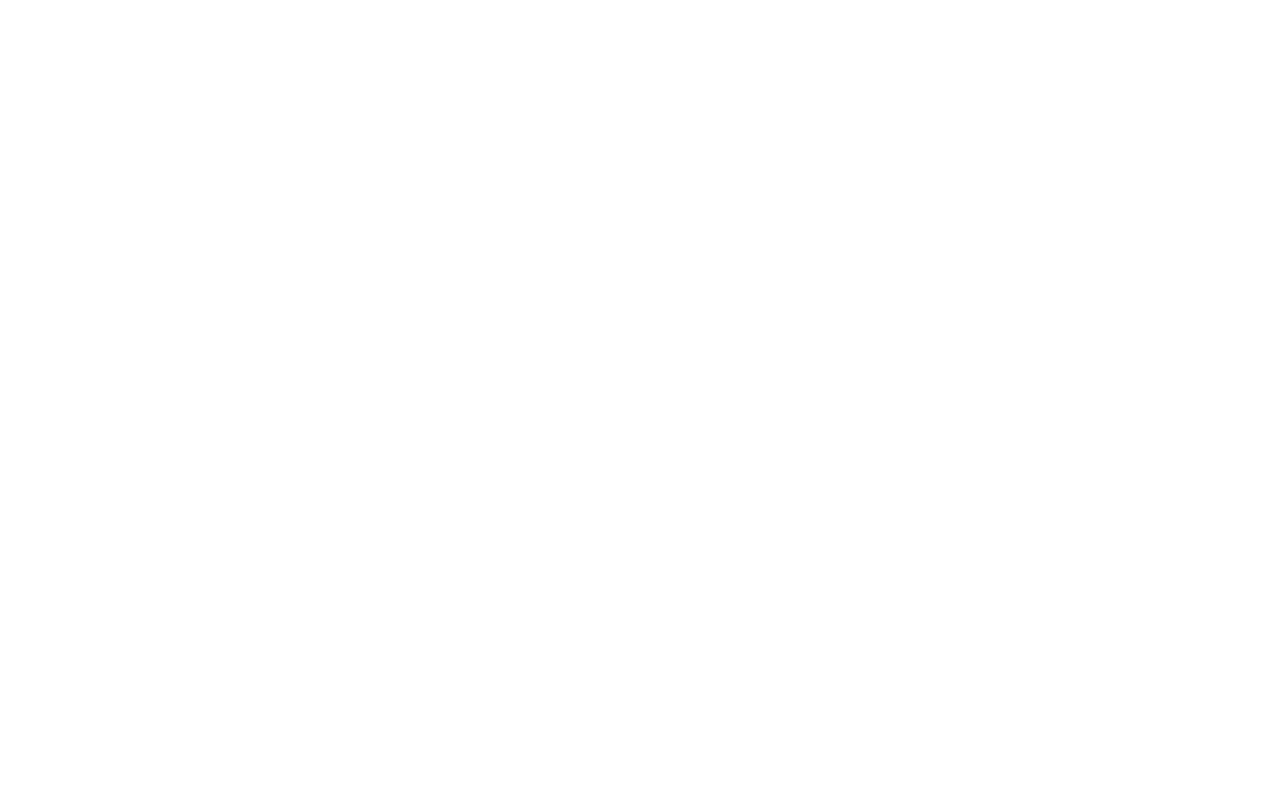
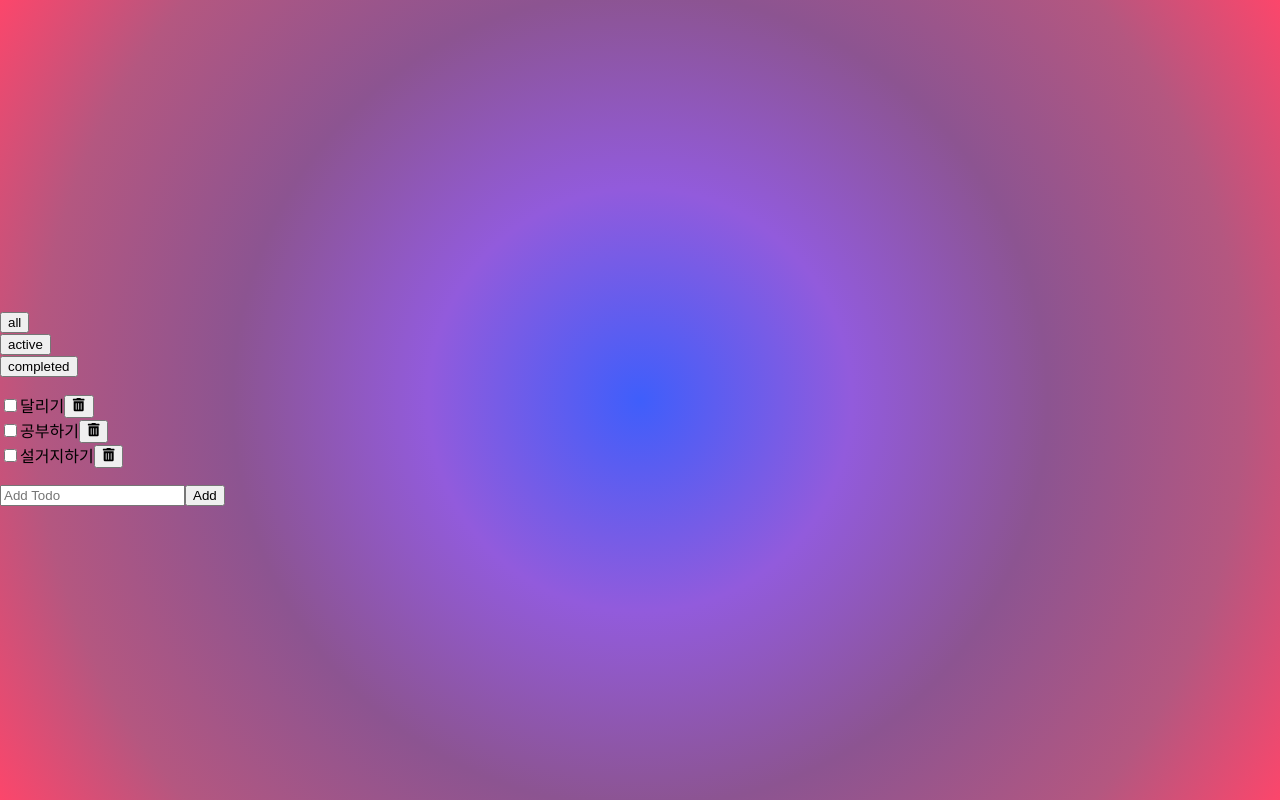
Before and after one commit to HSjjs98/todo_app, a React (Create React App) app: page / in a window 1280 px wide. Built offline with nearby package versions, Linux system fonts and the light colour scheme.

Commit message:
add, remove function

```diff
--- a/package.json
+++ b/package.json
@@ -8,7 +8,9 @@
     "@testing-library/user-event": "^13.2.1",
     "react": "^18.2.0",
     "react-dom": "^18.2.0",
+    "react-icons": "^4.10.1",
     "react-scripts": "5.0.1",
+    "uuid": "^9.0.0",
     "web-vitals": "^2.1.0"
   },
   "scripts": {
--- a/src/App.js
+++ b/src/App.js
@@ -1,9 +1,16 @@
-import logo from './logo.svg';
-import './App.css';
+import "./App.css";
+import React, { useState } from "react";
+import TodoList from "./components/TodoList/TodoList";
+import Header from "./components/Header/Header";
 
 function App() {
+  const filters = ['all', 'active', 'completed']
+  const [filter, setFilter] = useState(filters[0])
   return (
-    <div></div>
+    <>
+      <Header filters={filters} onFilterChange={setFilter} />
+      <TodoList filter={filter}/>
+    </>
   );
 }
 
--- /dev/null
+++ b/src/components/AddTodo/AddTodo.js
@@ -0,0 +1,24 @@
+import React, { useState } from "react";
+import {v4 as uuidv4} from 'uuid'
+
+export default function AddTodo({ onAdd }) {
+  const [text, setText] = useState("");
+  const handleChange = (e) => setText(e.target.value);
+  const handleSubmit = e => {
+    e.preventDefault()
+    if(text.trim().length === 0) return
+    onAdd({id: uuidv4(), text, status: 'active'})
+    setText('')
+  }
+  return (
+    <form onSubmit={handleSubmit}>
+      <input
+        type="text"
+        placeholder="Add Todo"
+        value={text}
+        onChange={handleChange}
+      />
+      <button>Add</button>
+    </form>
+  );
+}
--- /dev/null
+++ b/src/components/Header/Header.js
@@ -0,0 +1,15 @@
+import React from "react";
+
+export default function Header({ filters, onFilterChange }) {
+  return (
+    <header>
+      <ul>
+        {filters.map((value, index) => (
+          <li key={index}>
+            <button onClick={() => onFilterChange(value)}>{value}</button>
+          </li>
+        ))}
+      </ul>
+    </header>
+  );
+}
--- /dev/null
+++ b/src/components/TodoItem/TodoItem.js
@@ -0,0 +1,25 @@
+import React, { useState } from "react";
+import { FaTrashAlt } from "react-icons/fa";
+
+export default function TodoItem({ todo, onUpdate, onDelete, filter }) {
+  const [checked, setChecked] = useState(false);
+  const handlechecked = (e) => {
+    setChecked(!checked);
+    onUpdate({ ...todo, status: e.target.checked ? "completed" : "active" });
+  };
+  if(filter !== 'all' && todo.status !== filter) return;
+  return (
+    <li>
+      <input
+        type="checkbox"
+        checked={checked}
+        onChange={handlechecked}
+        id={`checkbox${todo.id}`}
+      />
+      <label htmlFor={`checkbox${todo.id}`}>{todo.text}</label>
+      <button onClick={() => onDelete(todo)}>
+        <FaTrashAlt />
+      </button>
+    </li>
+  );
+}
--- /dev/null
+++ b/src/components/TodoList/TodoList.js
@@ -0,0 +1,38 @@
+import React, { useState } from "react";
+import AddTodo from "../AddTodo/AddTodo";
+import TodoItem from "../TodoItem/TodoItem";
+
+export default function TodoList({filter}) {
+  const [todos, setTodos] = useState([
+    { id: "1", text: "달리기", status: "active" },
+    { id: "2", text: "공부하기", status: "active" },
+    { id: "3", text: "설거지하기", status: "active" },
+  ]);
+  const handleAdd = (todo) => {
+    setTodos((todos) => todos.concat(todo));
+  };
+  const handleUpdate = (updated) => {
+    setTodos(todos.map((t) => (t.id === updated.id ? updated : t)));
+  };
+  const handleDelete = (deleted) => {
+    setTodos(todos.filter((t) => t.id !== deleted.id));
+  };
+  return (
+    <>
+      <section>
+        <ul>
+          {todos.map((item) => (
+            <TodoItem
+              filter={filter}
+              key={item.id}
+              todo={item}
+              onUpdate={handleUpdate}
+              onDelete={handleDelete}
+            />
+          ))}
+        </ul>
+        <AddTodo onAdd={handleAdd} />
+      </section>
+    </>
+  );
+}
--- a/src/index.css
+++ b/src/index.css
@@ -1,3 +1,15 @@
+:root {
+  --color-bg-dark: #f5f5f5;
+  --color-bg: #fdfffd;
+  --color-grey: #d1d1d1;
+  --color-text: #22243b;
+  --color-accent: #f16e03;
+}
+
+#root{
+  width: 100%;
+}
+
 body {
   margin: 0;
   font-family: -apple-system, BlinkMacSystemFont, 'Segoe UI', 'Roboto', 'Oxygen',
@@ -5,9 +17,21 @@
     sans-serif;
   -webkit-font-smoothing: antialiased;
   -moz-osx-font-smoothing: grayscale;
+  width: 100vw;
+  height: 100vh;
+  display: flex;
+  justify-content: center;
+  align-items: center;
+  background: rgb(63,94,251);
+background: radial-gradient(circle, rgba(63,94,251,1) 0%, rgba(146,91,220,1) 28%, rgba(140,84,145,1) 54%, rgba(180,87,128,1) 80%, rgba(252,70,107,1) 100%);
 }
 
 code {
   font-family: source-code-pro, Menlo, Monaco, Consolas, 'Courier New',
     monospace;
 }
+
+ul{
+  list-style: none;
+  padding-left: 0;
+}
```
Also changed, not shown: 1 other file (tests, documents, lock files or other folders).
